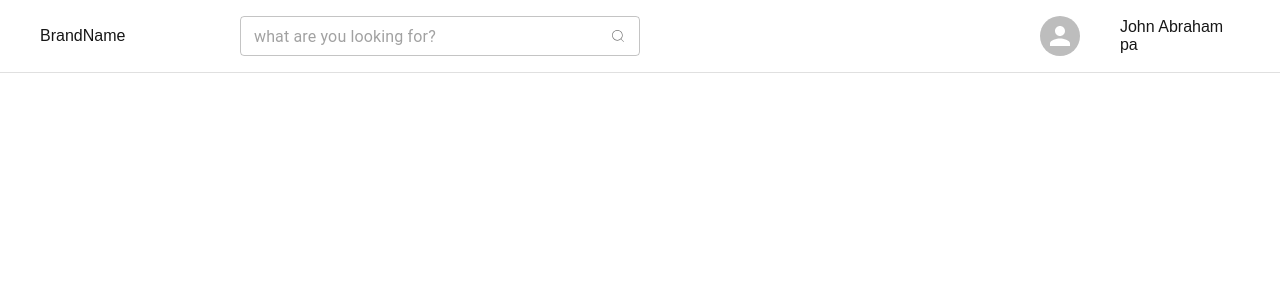
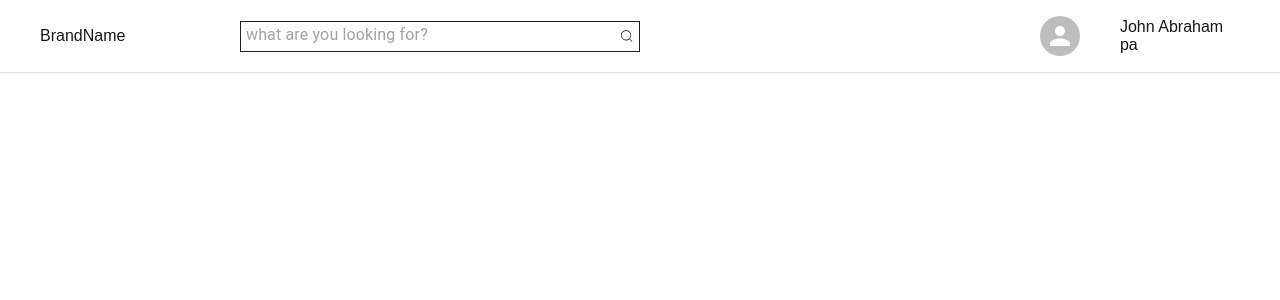
Before and after one commit to ud-k16/detrator, a Next.js app: page / in a window 1280 px wide. Shown: the top 300 px of the page. Built offline with nearby package versions, Linux system fonts and the light colour scheme.

Commit message:
input component used

```diff
--- a/src/app/page.js
+++ b/src/app/page.js
@@ -4,6 +4,7 @@ import {
   Grid2,
   InputAdornment,
   TextField,
+  Input,
 } from "@mui/material";
 import { CiSearch } from "react-icons/ci";
 
@@ -34,17 +35,18 @@ export default function Home() {
             display: { xs: "none", lg: "block" },
           }}
         >
-          <TextField
+          <Input
             size={"small"}
-            style={{ width: 400 }}
+            style={{
+              width: 400,
+              borderStyle: "solid",
+              borderWidth: 1,
+              paddingLeft: 5,
+              paddingRight: 5,
+            }}
             placeholder="what are you looking for?"
-            InputProps={{
-              endAdornment: (
-                <InputAdornment position="end">
-                  <CiSearch />
-                </InputAdornment>
-              ),
-            }}
+            endAdornment={<CiSearch />}
+            disableUnderline={true}
           />
         </Grid2>
 
@@ -66,6 +68,18 @@ export default function Home() {
         </Grid2>
       </Grid2>
       <Divider />
+      <Grid2 flexDirection={"row"} display={"flex"}>
+        <Grid2
+          offset={2}
+          size={{ lg: 6 }}
+          borderColor={"blue"}
+          border={"thick"}
+          borderRight={3}
+        >
+          <div></div>
+        </Grid2>
+        <Grid2 borderColor={"blue"} border={"thick"}></Grid2>
+      </Grid2>
     </Grid2>
   );
 }
```
